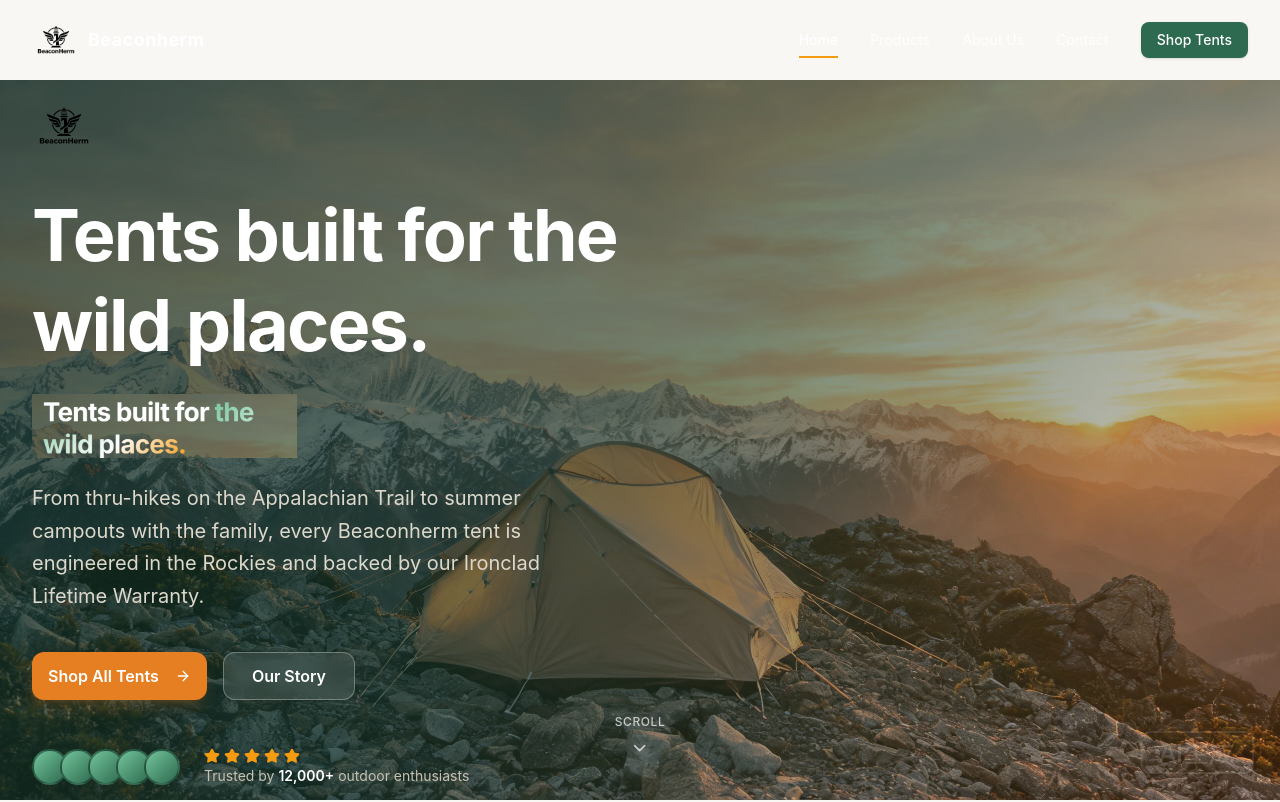
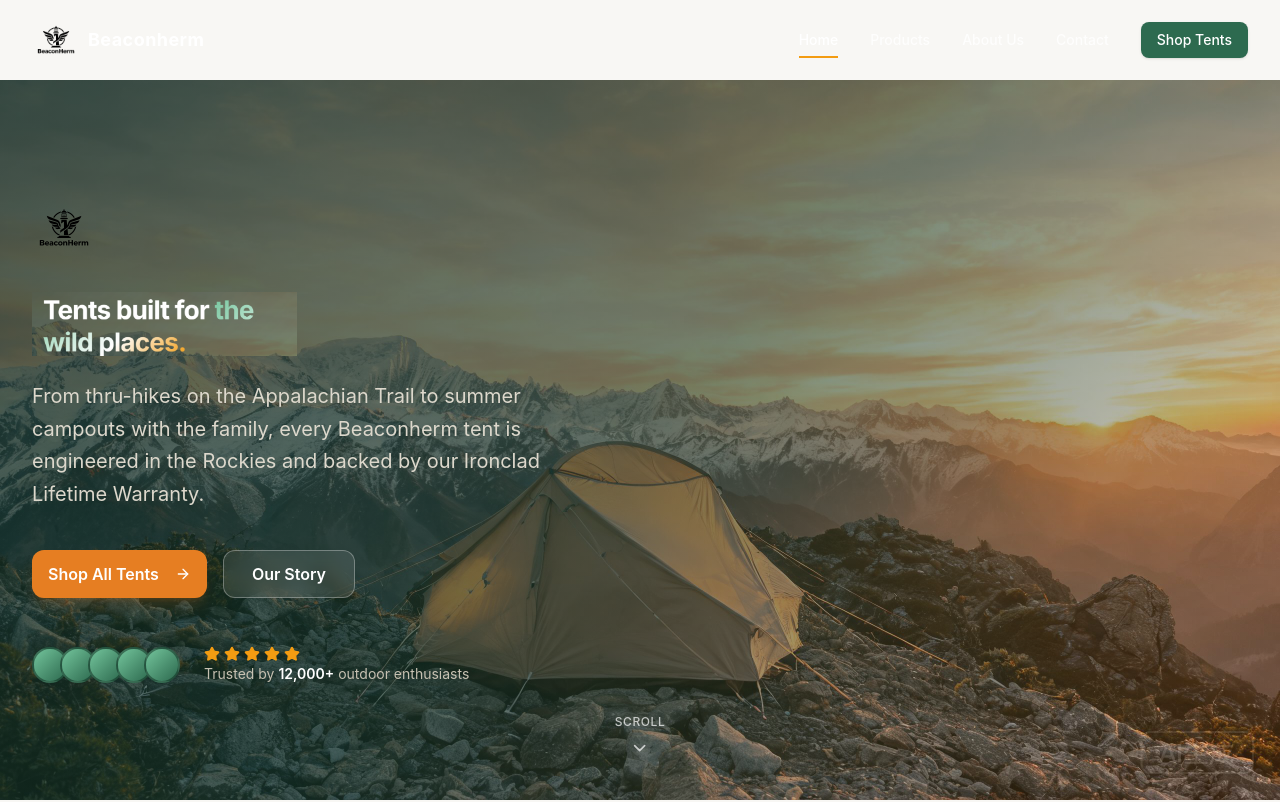
Before and after one commit to BeaconHerm/beaconherm-website, a Next.js app: page / in a window 1280 px wide. Shown: the top 802 px of the page. Built offline with nearby package versions, Linux system fonts and the light colour scheme; a web font is replaced by a local one.

Commit message:
refactor: remove hero main title text
Coze-Commit-Type: user
Coze-User-ID: 1065866730669908
Coze-Conversation-ID: 9026048

```diff
--- a/src/app/page.tsx
+++ b/src/app/page.tsx
@@ -61,10 +61,6 @@ export default function HomePage() {
                 className="h-14 md:h-16 w-auto max-w-xs"
               />
             </div>
-
-            <h1 className="text-4xl sm:text-5xl md:text-6xl lg:text-7xl font-bold text-white leading-tight tracking-tight">
-              Tents built for the wild places.
-            </h1>
 
             {/* Tagline badge */}
             <div className="mt-6">
```
